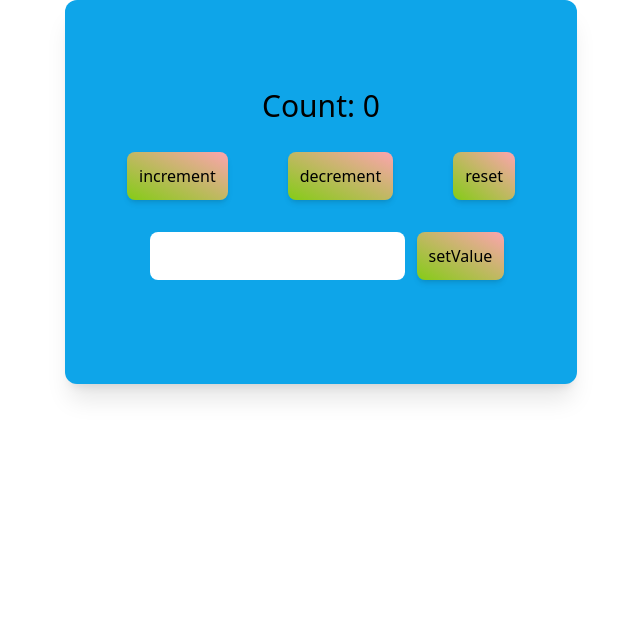
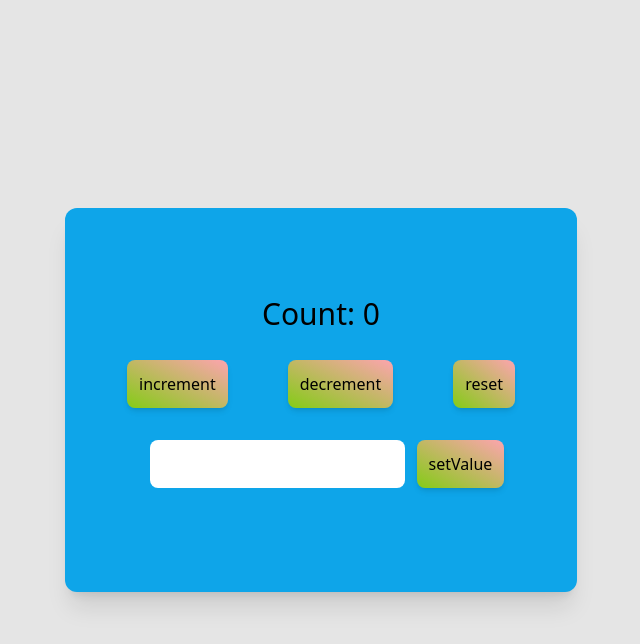
Before and after one commit to horlayeanca/Counter-App, a React (Create React App) app: page /counter2 in a window 1280 px wide. Shown: the top 644 px of the page, without its empty margins (319-959 px from the left). Built offline with nearby package versions, Linux system fonts and the light colour scheme.

Commit message:
refactoring

```diff
--- a/src/App.js
+++ b/src/App.js
@@ -10,7 +10,7 @@ function App() {
         <Routes>
           <Route path="/" element={<Counter />} />
           <Route path="/counter2" element={<Counter2 />} />
-          <Route path="/error" element={<Error />} />
+          <Route path="*" element={<Error />} />
         </Routes>
       </div>
     </BrowserRouter>
--- a/src/components/Counter.jsx
+++ b/src/components/Counter.jsx
@@ -19,6 +19,7 @@ function Counter() {
 
   return (
     <div className="bg-neutral-200 w-full h-screen flex items-center">
+      <div></div>
       <div className="flex flex-col p-4 max-w-lg h-96 mx-auto rounded-xl w-full justify-center items-center bg-sky-500 shadow-xl">
         <h1 className="text-3xl pb-3">Count: {count}</h1>
         <div className="flex flex-row flex-wrap flex-initial p-4 justify-around">
--- a/src/components/Counter2.jsx
+++ b/src/components/Counter2.jsx
@@ -27,7 +27,7 @@ function Counter2() {
     setCounter(this.state.value);
   };
   return (
-    <div>
+    <div className="bg-neutral-200 w-full h-screen flex items-center">
       <div className="flex flex-col p-4 max-w-lg h-96 mx-auto rounded-xl w-full justify-center items-center bg-sky-500 shadow-xl">
         <h1 className="text-3xl pb-3">Count: {counter}</h1>
         <div className="flex flex-row flex-wrap flex-initial p-4 justify-around">
```
